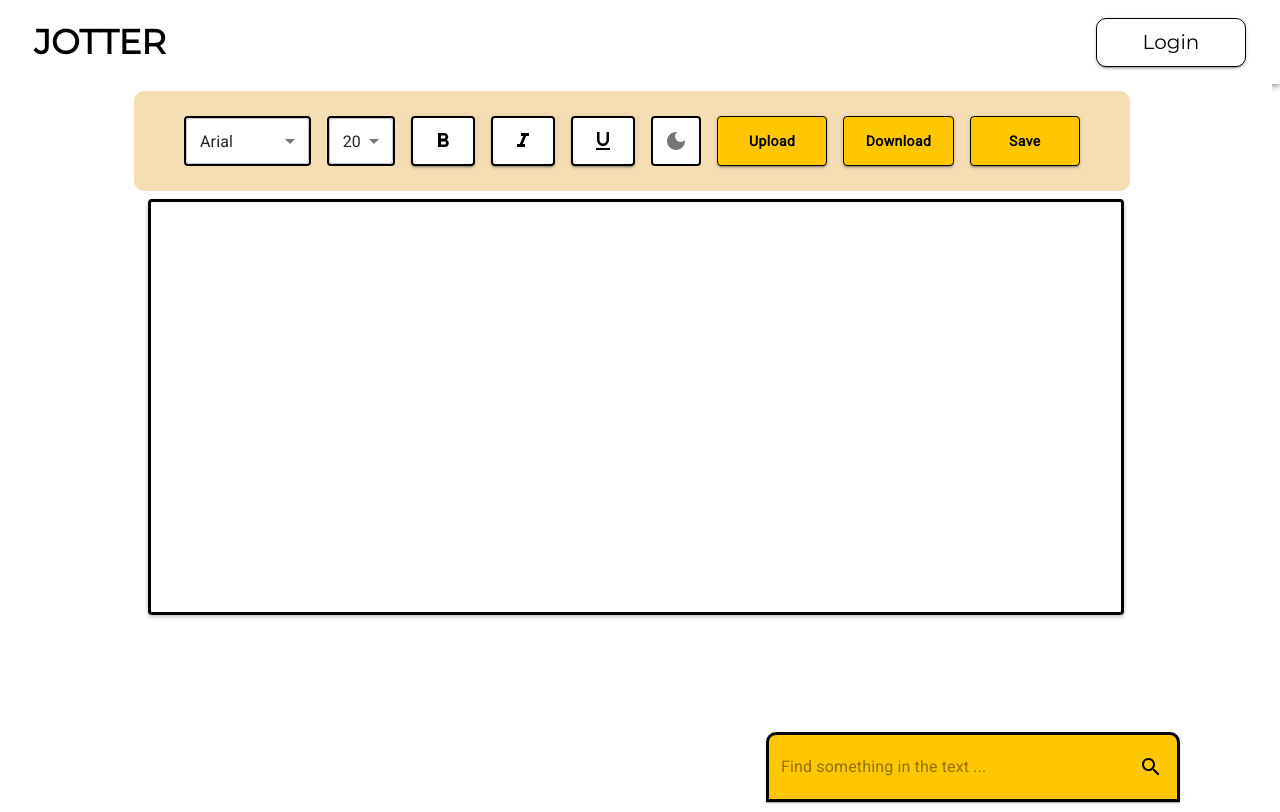
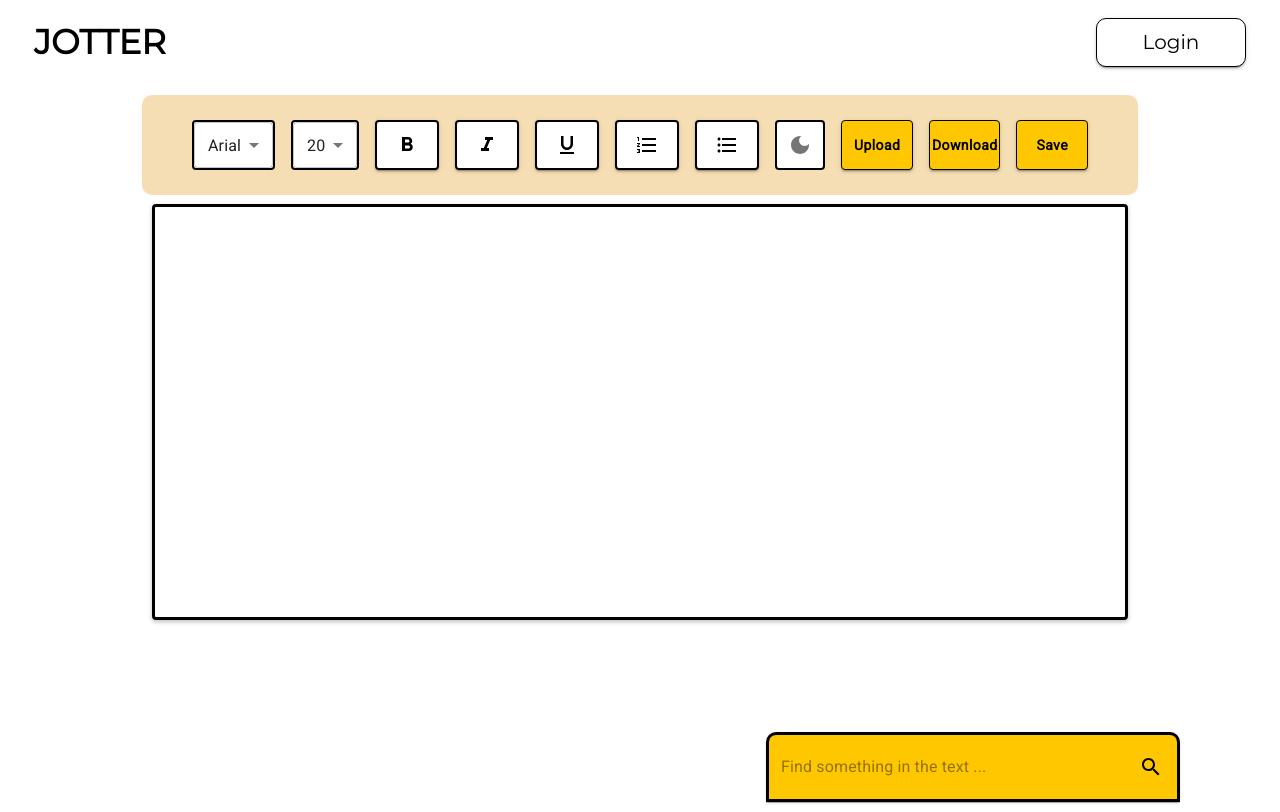
Before and after one commit to CS455-Jotter/Jotter, a Next.js app in the folder jotter-frontend/: page / in a window 1280 px wide. Built offline with nearby package versions, Linux system fonts and the light colour scheme; a web font is replaced by a local one.

Commit message:
Add minor fixes

```diff
--- a/jotter-frontend/src/components/Auth/SignUpBox.tsx
+++ b/jotter-frontend/src/components/Auth/SignUpBox.tsx
@@ -9,7 +9,6 @@ import ArrowForwardIcon from '@mui/icons-material/ArrowForward';
 import { useForm, FormProvider } from 'react-hook-form';
 import axios from 'axios';
 import { useRouter } from 'next/router';
-import Link from 'next/link';
 import EditIcon from '@mui/icons-material/Edit';
 import colorPalette, { baseURL } from '../config/config';
 import Input from '../Input/Input';
@@ -194,7 +193,6 @@ function SignUpBox() {
                     >
                       {isLoading ? <CircularProgress style={{ width: '25px', height: '25px', color: 'white' }} /> : <ArrowForwardIcon />}
                     </Button>
-                    <Link href="/login" style={{ textDecoration: 'none', color: '#ffffff' }}>
                     <Button
                       variant="contained"
                       sx={{
@@ -208,10 +206,12 @@ function SignUpBox() {
                         textTransform: 'none',
                         fontSize: 18,
                       }}
+                      onClick={() => {
+                        router.push('/login');
+                      }}
                     >
                       Already a user? Login
                     </Button>
-                    </Link>
                   </Stack>
                 </form>
               </FormProvider>
--- a/jotter-frontend/src/components/TextEditor/TextEditor.tsx
+++ b/jotter-frontend/src/components/TextEditor/TextEditor.tsx
@@ -5,8 +5,7 @@ import FormatUnderlinedIcon from '@mui/icons-material/FormatUnderlined';
 import SearchIcon from '@mui/icons-material/Search';
 import WbSunnyIcon from '@mui/icons-material/WbSunny';
 import {
-  DialogActions,
-  Grid, Slide, ToggleButton,
+  DialogActions, Slide, ToggleButton,
 } from '@mui/material';
 import Button from '@mui/material/Button';
 import Dialog from '@mui/material/Dialog';
@@ -27,6 +26,8 @@ import React, {
   useRef,
   useState,
 } from 'react';
+import FormatListNumberedIcon from '@mui/icons-material/FormatListNumbered';
+import FormatListBulletedIcon from '@mui/icons-material/FormatListBulleted';
 import colorPalette, { baseURL } from '@/components/config/config';
 
 function FindInput({ searchTerm, setSearchTerm, handleFind }) {
@@ -189,23 +190,22 @@ function TextEditor({ savedState, setSavedState }) {
   return (
     <>
       <FindInput searchTerm={searchTerm} setSearchTerm={setSearchTerm} handleFind={handleFind} />
-      <Grid
-        container
+      <Stack
         direction="column"
         alignItems="center"
         spacing={1}
         sx={{
-          minHeight: '90vh',
-          width: '100vw',
+          height: '91vh',
           backgroundColor: isDark ? colorPalette.background : colorPalette.white,
-          paddingTop: '15px',
         }}
       >
         <Stack
+          id="toolbar"
           direction="row"
           spacing={2}
           style={{
             position: 'fixed',
+            top: 95,
             height: '100px',
             backgroundColor: colorPalette.light,
             width: '70vw',
@@ -308,6 +308,38 @@ function TextEditor({ savedState, setSavedState }) {
           >
             <FormatUnderlinedIcon />
           </Button>
+          <Button
+            variant="contained"
+            style={{
+              backgroundColor: colorPalette.white,
+              color: colorPalette.black,
+              border: '2px solid black',
+              height: '50px',
+              width: '50px',
+              textTransform: 'none',
+            }}
+            onClick={() => {
+              performAction('insertorderedlist');
+            }}
+          >
+            <FormatListNumberedIcon />
+          </Button>
+          <Button
+            variant="contained"
+            style={{
+              backgroundColor: colorPalette.white,
+              color: colorPalette.black,
+              border: '2px solid black',
+              height: '50px',
+              width: '50px',
+              textTransform: 'none',
+            }}
+            onClick={() => {
+              performAction('insertunorderedlist');
+            }}
+          >
+            <FormatListBulletedIcon />
+          </Button>
           <ToggleButton
             value="check"
             selected={isDark}
@@ -391,13 +423,12 @@ function TextEditor({ savedState, setSavedState }) {
             Save
           </Button>
         </Stack>
-        <Grid item xs={12}>
         <div
           id="text-editor"
           contentEditable
           style={{
             width: '75vw',
-              margin: '100px 0px',
+            margin: '120px 0px',
             padding: '5px',
             minHeight: '50vh',
             border: '3px solid black',
@@ -418,8 +449,7 @@ function TextEditor({ savedState, setSavedState }) {
             setIsFocused(false);
           }}
         />
-        </Grid>
-      </Grid>
+      </Stack>
       <Dialog
         open={open}
         onClose={handleClose}
--- a/jotter-frontend/src/pages/index.tsx
+++ b/jotter-frontend/src/pages/index.tsx
@@ -6,7 +6,7 @@ import TextEditor from '@/components/TextEditor/TextEditor';
 import { baseURL } from '@/components/config/config';
 import TopBar from '@/components/TopBar/TopBar';
 
-export default function MenuAppBar() {
+export default function Home() {
   const router = useRouter();
   const [savedState, setSavedState] = useState('');
   const [auth, setAuth] = useState(false);
```
Also changed, not shown: 2 other files (tests, documents, lock files or other folders). Lines whose indentation alone changed are shown as unchanged.
